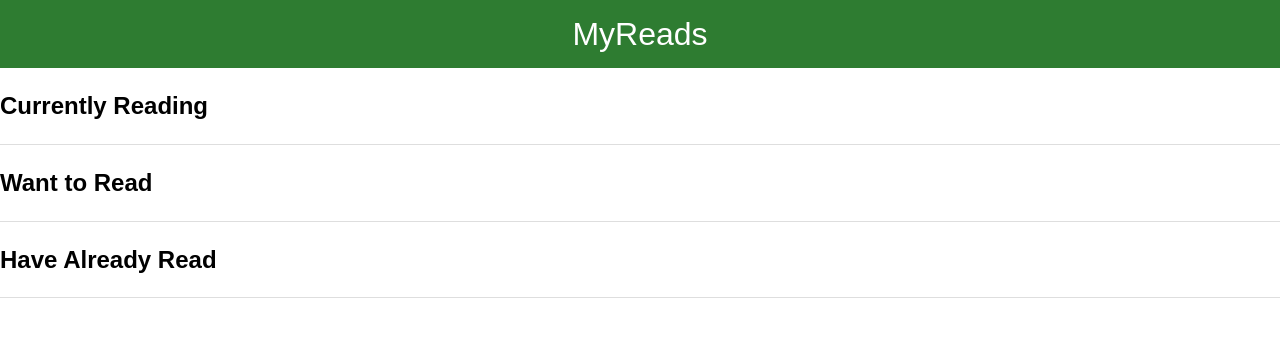
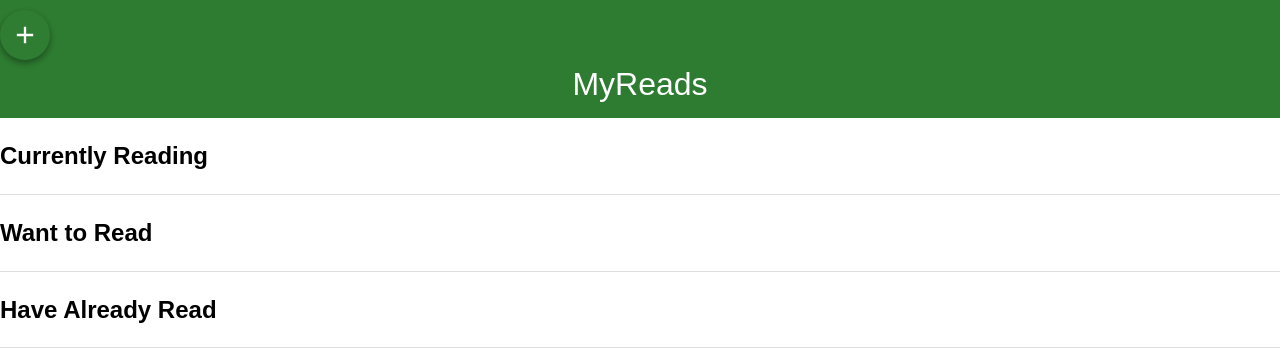
Before and after one commit to JamesYech/my-reads, a React (Create React App) app: page / in a window 1280 px wide. Shown: the top 362 px of the page. Built offline with nearby package versions, Linux system fonts and the light colour scheme; no server answers.

Commit message:
search working

```diff
--- a/src/App.css
+++ b/src/App.css
@@ -64,6 +64,19 @@ body, .app {
   font-size: 0;
 }
 
+.open-search-link {
+  display: block;
+  width: 50px;
+  height: 50px;
+  border-radius: 50%;
+  background: #2e7d32;
+  background-image: url('./icons/add.svg');
+  background-repeat: no-repeat;
+  background-position: center;
+  background-size: 28px;
+  box-shadow: 0 3px 6px rgba(0,0,0,0.16), 0 3px 6px rgba(0,0,0,0.23);
+  font-size: 0;
+}
 /* search page */
 
 .search-books-bar {
--- a/src/App.js
+++ b/src/App.js
@@ -1,9 +1,10 @@
 import React, { Component } from 'react';
 import * as BooksAPI from './utils/BooksAPI.js'
-
+import SearchBooks from './search.js'
 import  ListBooks from './bookshelf.js'
 import {Route} from 'react-router-dom'
 import './App.css';
+import {Link} from 'react-router-dom'
 
 class App extends Component {
 
@@ -54,6 +55,11 @@ removeBook = (bookID) => {
       <div>
 
         <header className="list-books-title">
+          <Link
+            to='/search'
+            className='open-search-link'
+            >Search
+          </Link>
           <h1>MyReads</h1>
         </header>
 
@@ -96,7 +102,11 @@ removeBook = (bookID) => {
 
 
       <Route path="/search" render={({history}) =>
-      (<div></div>
+      (<SearchBooks
+          myBooks = {this.state.books}
+
+
+      />
         )}
       />
       </div>
--- /dev/null
+++ b/src/search.js
@@ -0,0 +1,85 @@
+import React, { Component } from 'react';
+import * as BooksAPI from './utils/BooksAPI.js'
+
+class SearchBooks extends Component {
+
+state = {
+	query: 'Hawking',
+	bookSearch: []
+	}
+
+
+
+	updateQuery = (query) => {
+		this.setState({query: query.trim()})
+		this.getQuery(this.state,query)
+	}
+
+	clearQuery = () => {
+		this.setState({ query: ''})
+	}
+
+	getQuery = (state,query) => {
+		BooksAPI.search(query).then((booksReturned) =>
+			this.setState({bookSearch: booksReturned}),
+
+              console.log(this.state.booksReturned)
+
+	)}
+
+	render()  {
+		// const {booksOnShelf}=this.props
+		// this.updateBooks(booksOnShelf)
+
+		const { myBooks} = this.props
+		const {query} = this.state.query
+
+
+		return (
+		<div>
+			<div className='search-books-input-wrapper'>
+				<div className='search-books-bar'>
+					<input
+						type='text'
+						placeholder='Search books'
+						value={query}
+						onChange={(event) => this.updateQuery(event.target.value)}
+					/>
+				</div>
+			</div>
+
+			<div className='books-grid'>
+
+
+				{this.state.bookSearch.map((book) => (
+					<div className='book' key={book.id}>
+
+						<div className='book-top test '>
+							<img className='book-cover' src= {book.imageLinks.thumbnail} alt=''/>
+							<button className='book-shelf-changer  ' > </button>
+						{	// <div className='dropdown-content'>
+							// 	<a onClick={() => onChangeShelf(book.id, 'read')} >Already Read</a>
+							// 	<a onClick={() => onChangeShelf(book.id, 'wantToRead')}>Want to Read</a>
+							// 	<a onClick={() => onChangeShelf(book.id, 'currentlyReading')}>Reading</a>
+							// 	<a>Delete</a>
+							// </div>
+						}
+						</div>
+						<div className='book-title'>
+							<span >{book.title}</span>
+						</div>
+						<div>
+							<span  className='book-authors'>{book.authors[0]}</span>
+						</div>
+
+					</div>
+				))}
+			</div>
+		</div>
+		)
+
+		}
+}
+
+
+export default SearchBooks
```
